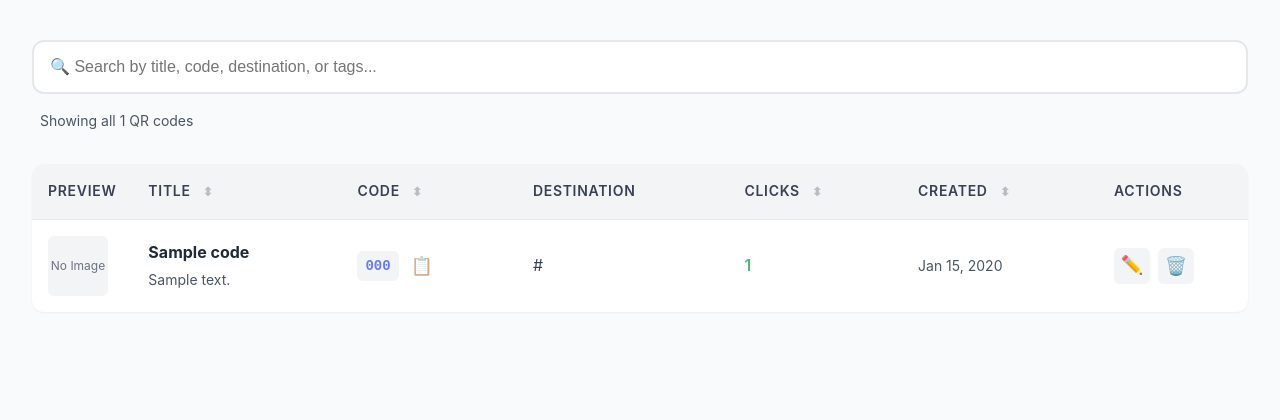
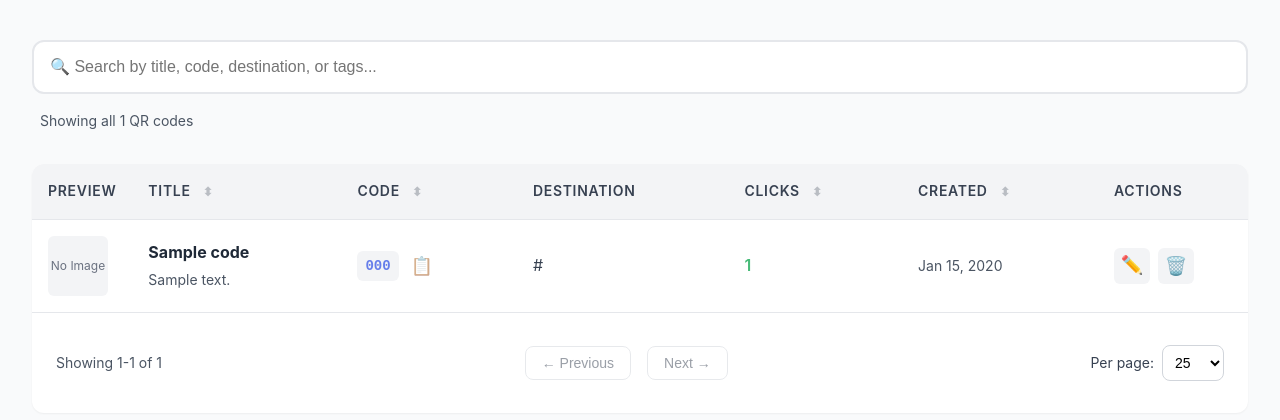
Before and after one commit to arturmamedov/qr-code-generator, a PHP site: page / in a window 1280 px wide. Shown: the part 294-714 px from the top of the page. Run offline with PHP 8.4, Linux system fonts and the light colour scheme; tables that the repository leaves empty hold one stand-in row (values such as "Sample post").

Commit message:
Step 3: Implement client-side pagination (25 per page)
- Pagination controls with Prev/Next buttons
- Smart page number buttons with ellipsis
- Configurable page size (10, 25, 50, 100)
- Works seamlessly with search and sorting
- Persist page size in sessionStorage
- Shows 'Showing X-Y of Z' info
- Auto-adjusts when search filters results

```diff
--- a/assets/app.js
+++ b/assets/app.js
@@ -574,6 +574,9 @@ function initDashboardPage() {
 
     // Initialize sorting functionality
     initSorting();
+
+    // Initialize pagination
+    initPagination();
 }
 
 // ============================================
@@ -653,6 +656,11 @@ function initSearch() {
             noResultsRow.style.display = '';
         } else {
             noResultsRow.style.display = 'none';
+        }
+
+        // Update pagination when search changes
+        if (typeof resetPagination === 'function') {
+            resetPagination();
         }
     }
 
@@ -792,6 +800,217 @@ function initSorting() {
     });
 }
 
+// ============================================
+// Pagination
+// ============================================
+
+let paginationState = {
+    currentPage: 1,
+    pageSize: 25,
+    totalItems: 0
+};
+
+/**
+ * Initialize pagination
+ */
+function initPagination() {
+    const tableBody = document.getElementById('qrTableBody');
+    const pageSizeSelect = document.getElementById('pageSize');
+    const prevBtn = document.getElementById('prevPage');
+    const nextBtn = document.getElementById('nextPage');
+
+    if (!tableBody) return;
+
+    // Restore page size from sessionStorage
+    const savedPageSize = sessionStorage.getItem('pageSize');
+    if (savedPageSize) {
+        paginationState.pageSize = parseInt(savedPageSize);
+        if (pageSizeSelect) {
+            pageSizeSelect.value = savedPageSize;
+        }
+    }
+
+    // Page size change handler
+    if (pageSizeSelect) {
+        pageSizeSelect.addEventListener('change', () => {
+            paginationState.pageSize = parseInt(pageSizeSelect.value);
+            paginationState.currentPage = 1;
+            sessionStorage.setItem('pageSize', paginationState.pageSize);
+            updatePagination();
+        });
+    }
+
+    // Previous button
+    if (prevBtn) {
+        prevBtn.addEventListener('click', () => {
+            if (paginationState.currentPage > 1) {
+                paginationState.currentPage--;
+                updatePagination();
+            }
+        });
+    }
+
+    // Next button
+    if (nextBtn) {
+        nextBtn.addEventListener('click', () => {
+            const totalPages = Math.ceil(paginationState.totalItems / paginationState.pageSize);
+            if (paginationState.currentPage < totalPages) {
+                paginationState.currentPage++;
+                updatePagination();
+            }
+        });
+    }
+
+    // Initial pagination
+    updatePagination();
+}
+
+/**
+ * Update pagination display and visible rows
+ */
+function updatePagination() {
+    const tableBody = document.getElementById('qrTableBody');
+    const paginationInfo = document.getElementById('paginationInfo');
+    const pageNumbersContainer = document.getElementById('pageNumbers');
+    const prevBtn = document.getElementById('prevPage');
+    const nextBtn = document.getElementById('nextPage');
+
+    if (!tableBody) return;
+
+    // Get all visible rows (after search/filter)
+    const allRows = Array.from(tableBody.querySelectorAll('tr')).filter(row => {
+        return row.id !== 'noResultsRow' && row.style.display !== 'none';
+    });
+
+    paginationState.totalItems = allRows.length;
+    const totalPages = Math.ceil(paginationState.totalItems / paginationState.pageSize);
+
+    // Ensure current page is valid
+    if (paginationState.currentPage > totalPages && totalPages > 0) {
+        paginationState.currentPage = totalPages;
+    }
+    if (paginationState.currentPage < 1) {
+        paginationState.currentPage = 1;
+    }
+
+    const startIdx = (paginationState.currentPage - 1) * paginationState.pageSize;
+    const endIdx = startIdx + paginationState.pageSize;
+
+    // Show/hide rows based on current page
+    allRows.forEach((row, idx) => {
+        if (idx >= startIdx && idx < endIdx) {
+            row.style.display = '';
+        } else {
+            row.style.display = 'none';
+        }
+    });
+
+    // Update pagination info
+    if (paginationInfo) {
+        const showingStart = paginationState.totalItems > 0 ? startIdx + 1 : 0;
+        const showingEnd = Math.min(endIdx, paginationState.totalItems);
+        paginationInfo.textContent = `Showing ${showingStart}-${showingEnd} of ${paginationState.totalItems}`;
+    }
+
+    // Update prev/next buttons
+    if (prevBtn) {
+        prevBtn.disabled = paginationState.currentPage <= 1;
+    }
+    if (nextBtn) {
+        nextBtn.disabled = paginationState.currentPage >= totalPages;
+    }
+
+    // Update page numbers
+    if (pageNumbersContainer) {
+        renderPageNumbers(pageNumbersContainer, paginationState.currentPage, totalPages);
+    }
+}
+
+/**
+ * Render page number buttons
+ */
+function renderPageNumbers(container, currentPage, totalPages) {
+    container.innerHTML = '';
+
+    if (totalPages <= 1) return;
+
+    const maxButtons = 7;
+    let startPage, endPage;
+
+    if (totalPages <= maxButtons) {
+        // Show all pages
+        startPage = 1;
+        endPage = totalPages;
+    } else {
+        // Smart pagination with ellipsis
+        const halfButtons = Math.floor(maxButtons / 2);
+
+        if (currentPage <= halfButtons) {
+            startPage = 1;
+            endPage = maxButtons - 1;
+        } else if (currentPage >= totalPages - halfButtons) {
+            startPage = totalPages - maxButtons + 2;
+            endPage = totalPages;
+        } else {
+            startPage = currentPage - halfButtons + 1;
+            endPage = currentPage + halfButtons - 1;
+        }
+    }
+
+    // First page button
+    if (startPage > 1) {
+        addPageButton(container, 1, currentPage);
+        if (startPage > 2) {
+            addEllipsis(container);
+        }
+    }
+
+    // Page number buttons
+    for (let i = startPage; i <= endPage; i++) {
+        addPageButton(container, i, currentPage);
+    }
+
+    // Last page button
+    if (endPage < totalPages) {
+        if (endPage < totalPages - 1) {
+            addEllipsis(container);
+        }
+        addPageButton(container, totalPages, currentPage);
+    }
+}
+
+/**
+ * Add page button
+ */
+function addPageButton(container, pageNum, currentPage) {
+    const button = document.createElement('button');
+    button.className = 'page-number' + (pageNum === currentPage ? ' active' : '');
+    button.textContent = pageNum;
+    button.addEventListener('click', () => {
+        paginationState.currentPage = pageNum;
+        updatePagination();
+    });
+    container.appendChild(button);
+}
+
+/**
+ * Add ellipsis
+ */
+function addEllipsis(container) {
+    const ellipsis = document.createElement('span');
+    ellipsis.className = 'page-number ellipsis';
+    ellipsis.textContent = '...';
+    container.appendChild(ellipsis);
+}
+
+/**
+ * Reset pagination to first page (used by search)
+ */
+function resetPagination() {
+    paginationState.currentPage = 1;
+    updatePagination();
+}
+
 /**
  * Handle QR code deletion
  */
--- a/assets/style.css
+++ b/assets/style.css
@@ -536,6 +536,113 @@ small {
 }
 
 /* ============================================
+   Pagination
+   ============================================ */
+.pagination-container {
+    display: flex;
+    justify-content: space-between;
+    align-items: center;
+    padding: var(--spacing-xl) var(--spacing-lg);
+    border-top: 1px solid var(--gray-200);
+    flex-wrap: wrap;
+    gap: var(--spacing-md);
+}
+
+.pagination-info {
+    color: var(--gray-600);
+    font-size: 0.875rem;
+}
+
+.pagination-controls {
+    display: flex;
+    align-items: center;
+    gap: var(--spacing-sm);
+}
+
+.btn-page {
+    padding: 0.5rem 1rem;
+    background: white;
+    border: 1px solid var(--gray-300);
+    border-radius: var(--radius-md);
+    color: var(--gray-700);
+    font-size: 0.875rem;
+    cursor: pointer;
+    transition: all var(--transition-fast);
+}
+
+.btn-page:hover:not(:disabled) {
+    background: var(--gray-50);
+    border-color: var(--primary-color);
+    color: var(--primary-color);
+}
+
+.btn-page:disabled {
+    opacity: 0.5;
+    cursor: not-allowed;
+}
+
+.page-numbers {
+    display: flex;
+    gap: 0.25rem;
+}
+
+.page-number {
+    min-width: 36px;
+    height: 36px;
+    display: flex;
+    align-items: center;
+    justify-content: center;
+    background: white;
+    border: 1px solid var(--gray-300);
+    border-radius: var(--radius-sm);
+    color: var(--gray-700);
+    font-size: 0.875rem;
+    cursor: pointer;
+    transition: all var(--transition-fast);
+}
+
+.page-number:hover {
+    background: var(--gray-50);
+    border-color: var(--primary-color);
+    color: var(--primary-color);
+}
+
+.page-number.active {
+    background: var(--primary-color);
+    border-color: var(--primary-color);
+    color: white;
+    font-weight: 600;
+}
+
+.page-number.ellipsis {
+    border: none;
+    cursor: default;
+    pointer-events: none;
+}
+
+.pagination-settings {
+    display: flex;
+    align-items: center;
+    gap: var(--spacing-sm);
+    font-size: 0.875rem;
+    color: var(--gray-700);
+}
+
+.page-size-select {
+    padding: 0.5rem;
+    border: 1px solid var(--gray-300);
+    border-radius: var(--radius-md);
+    background: white;
+    cursor: pointer;
+    font-size: 0.875rem;
+}
+
+.page-size-select:focus {
+    outline: none;
+    border-color: var(--primary-color);
+}
+
+/* ============================================
    Empty State
    ============================================ */
 .empty-state {
--- a/index.php
+++ b/index.php
@@ -215,6 +215,31 @@ $pageTitle = 'QR Code Manager - Dashboard';
                         </tr>
                     </tbody>
                 </table>
+
+                <!-- Pagination Controls -->
+                <div class="pagination-container">
+                    <div class="pagination-info">
+                        <span id="paginationInfo">Showing 1-25 of <?php echo $totalQrCodes; ?></span>
+                    </div>
+                    <div class="pagination-controls">
+                        <button id="prevPage" class="btn-page" disabled>
+                            ← Previous
+                        </button>
+                        <div id="pageNumbers" class="page-numbers"></div>
+                        <button id="nextPage" class="btn-page">
+                            Next →
+                        </button>
+                    </div>
+                    <div class="pagination-settings">
+                        <label for="pageSize">Per page:</label>
+                        <select id="pageSize" class="page-size-select">
+                            <option value="10">10</option>
+                            <option value="25" selected>25</option>
+                            <option value="50">50</option>
+                            <option value="100">100</option>
+                        </select>
+                    </div>
+                </div>
             <?php endif; ?>
         </div>
     </div>
```
